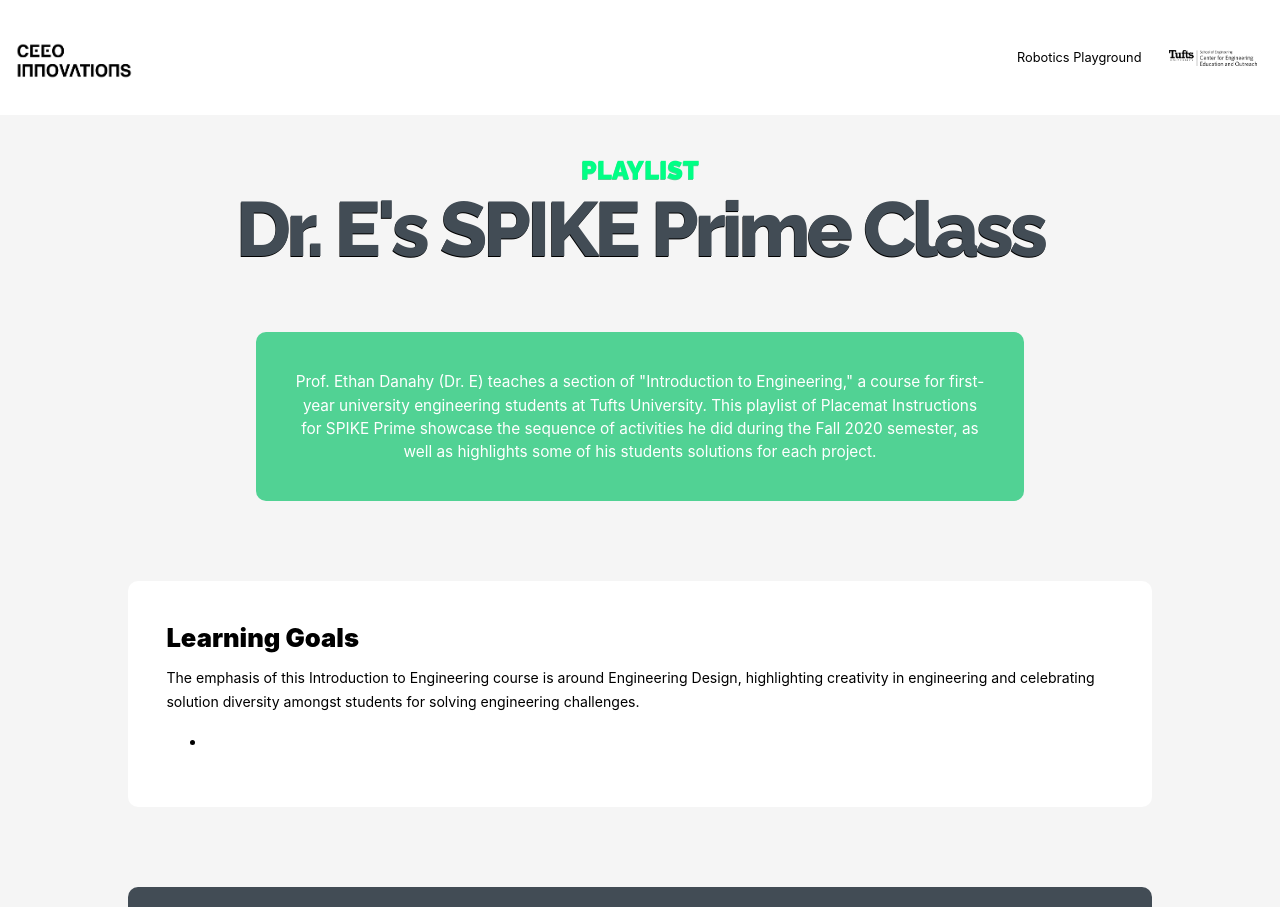
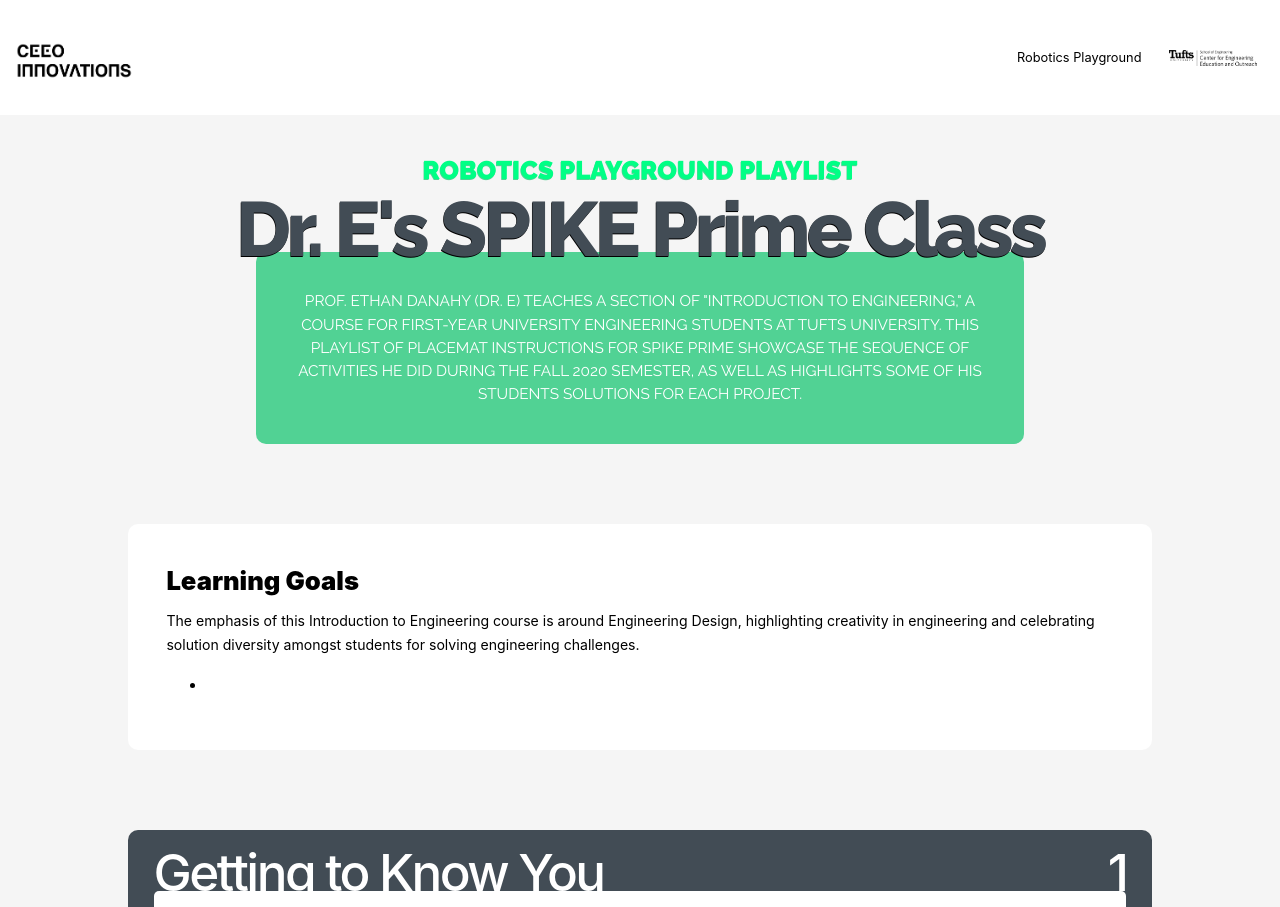
Before and after one commit to ceeoinnovations/RoboticsPlayground, a Jekyll site: the page built from _playlists/dreplaylist.md, in a window 1280 px wide and 1400 px high. Shown: the top 907 px of the window. Built offline with Jekyll 4.4.1, drawn with Linux system fonts in a browser that asks for light colours.

Commit message:
Update Playground Playlist Header

```diff
--- a/_layouts/post.html
+++ b/_layouts/post.html
@@ -25,17 +25,19 @@
   <div id="mycontent" class="mycontent"> {{ content }} </div>
   <h1 class="site-heading text-center">
      <div id="titleheader">
-        <div class="myprojectheader mb-3" style="color:#00FF85; text-shadow: -.5px .5px #51d294;ro">Playlist</div>
+        <div class="myprojectheader mb-3" style="color:#00FF85; text-shadow: -.5px .5px #51d294;ro">Robotics Playground Playlist</div>
         <div id="headerMPT" class="site-heading-upper headerMPT"></div>
         <div id="mypageheader" class="mypageheader my-site-heading-upper subheaderMPT" style="text-transform: none;">{{page.title}}</div>
+        <div>{% if page.description %}
+               <h2  class="playgroundsubheader">{{page.description}} </h2>
+        {% endif %}
+      </div>
      </div>
   </h1>
 
 
 <div class="contain">
-          {% if page.description %}
-               <h2  class="playgroundsubheader">{{page.description}} </h2>
-          {% endif %}
+
           <div id="appendlg">
           </div>
           <div id="sample_bloc">
--- a/web/css/playground_style.css
+++ b/web/css/playground_style.css
@@ -148,6 +148,8 @@
      text-align: center;
 }
 .titleheader{
+     background-color: #434C55;
+     color: #fff;
      margin-top: 5rem;
 }
 #mypageheader {
@@ -564,4 +566,4 @@
 }
 .active, .accordion:hover {
      background-color: #ccc;
-     }
+}
```
